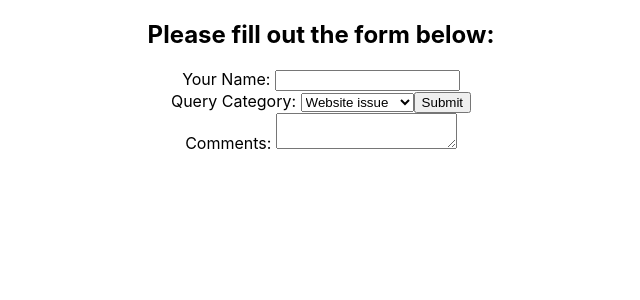
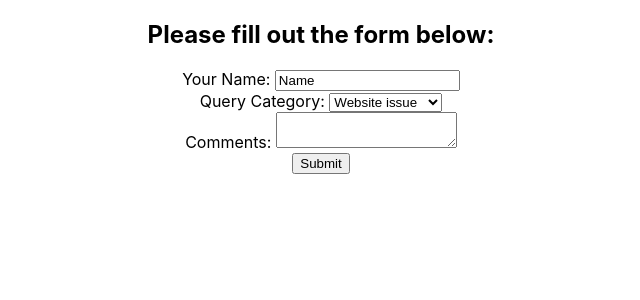
Before and after one commit to hogbergmarkus/first-react-project, a React (Create React App) app in the folder my-app/: page / in a window 1280 px wide. Shown: the top 300 px of the page, without its empty margins (319-959 px from the left). Built offline with nearby package versions, Linux system fonts and the light colour scheme.

Commit message:
Working with uncontrolled forms

```diff
--- a/my-app/src/App.js
+++ b/my-app/src/App.js
@@ -1,10 +1,10 @@
 import "./App.css";
-import ControlledForm from "./components/ControlledForm";
+import UncontrolledForm from "./components/UncontrolledForm";
 
 function App() {
     return (
         <div className="App">
-            <ControlledForm />
+            <UncontrolledForm />
         </div>
     );
 }
--- /dev/null
+++ b/my-app/src/components/UncontrolledForm.js
@@ -0,0 +1,60 @@
+import React, { Component } from "react";
+
+export class ControlledForm extends Component {
+    constructor(props) {
+        super(props);
+        this.inputName = React.createRef();
+        this.inputCategory = React.createRef();
+        this.inputComments = React.createRef();
+    }
+
+    handleSubmit = (event) => {
+        event.preventDefault();
+        console.log(this.inputName.current.value);
+        console.log(this.inputCategory.current.value);
+        console.log(this.inputComments.current.value);
+    };
+
+    render() {
+        return (
+            <div>
+                <h2>Please fill out the form below:</h2>
+                <form onSubmit={this.handleSubmit}>
+                    <div>
+                        <label htmlFor="id-name">Your Name: </label>
+                        <input
+                            id="id-name"
+                            name="name"
+                            type="text"
+                            defaultValue="Name"
+                            ref={this.inputName}
+                        />
+                    </div>
+                    <div>
+                        <label htmlFor="id-category">Query Category: </label>
+                        <select
+                            id="id-category"
+                            name="category"
+                            ref={this.inputCategory}
+                        >
+                            <option value="website">Website issue</option>
+                            <option value="order">Order issue</option>
+                            <option value="general">General inquiry</option>
+                        </select>
+                    </div>
+                    <div>
+                        <label htmlFor="id-comments">Comments: </label>
+                        <textarea
+                            id="id-comments"
+                            name="comments"
+                            ref={this.inputComments}
+                        />
+                    </div>
+                    <input type="submit" value="Submit" />
+                </form>
+            </div>
+        );
+    }
+}
+
+export default ControlledForm;
```
